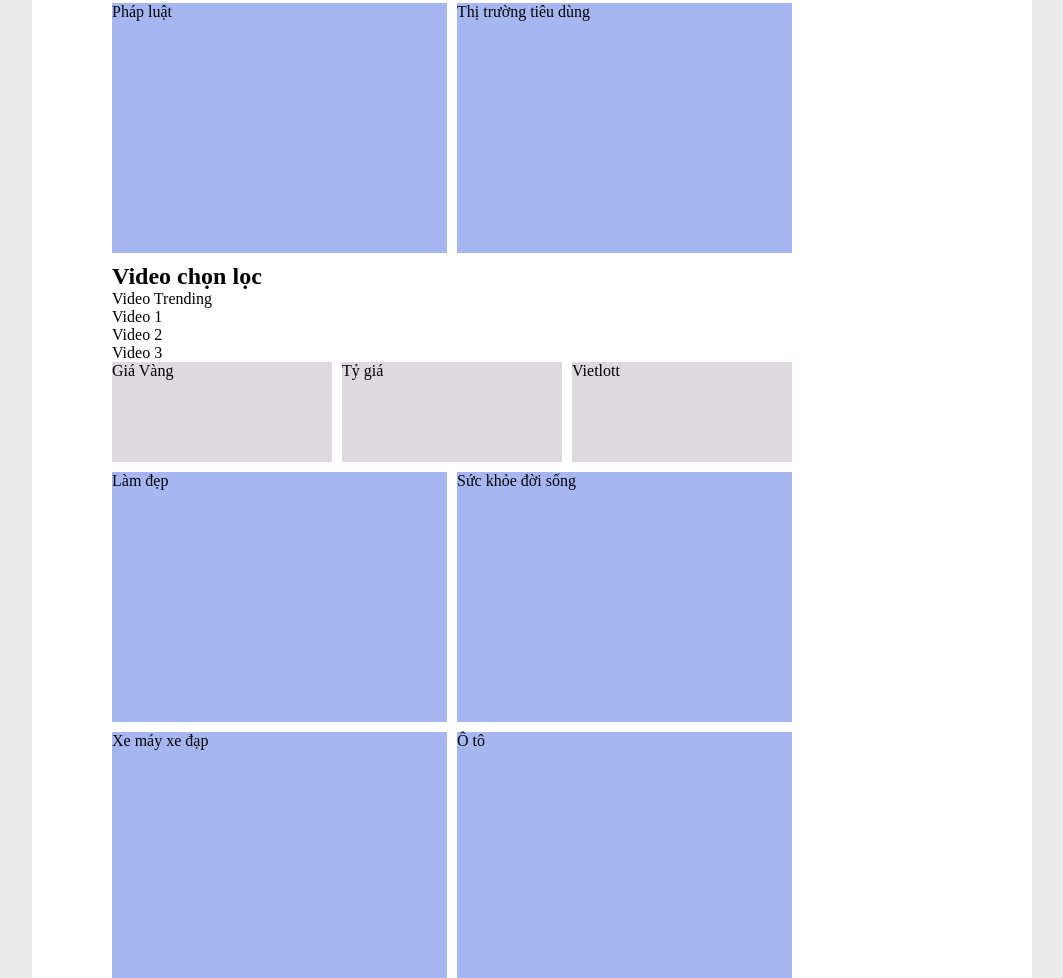
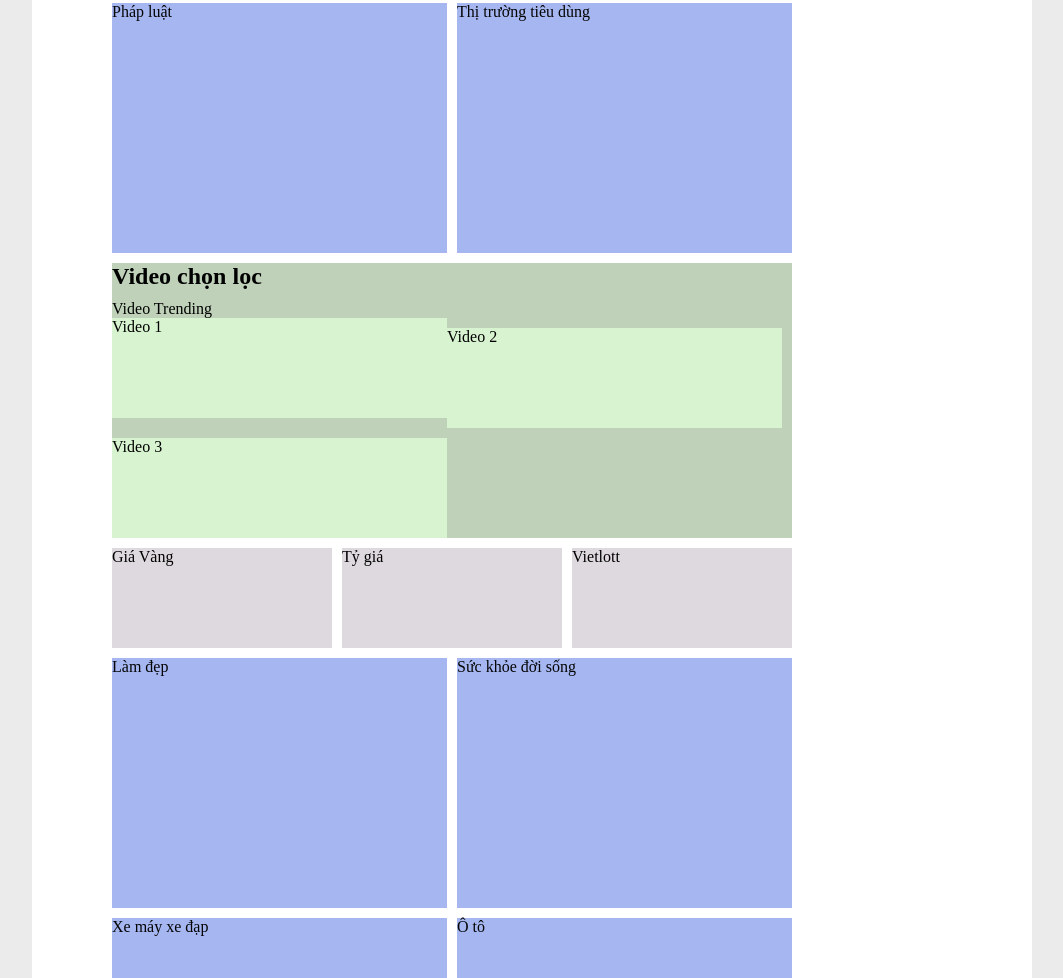
Before and after one commit to Vanchiendtvt/BaiTap2, a plain HTML site: page index.html in a window 1280 px wide. Shown: the part 1047-2025 px from the top of the page, without its empty margins (108-1171 px from the left). Drawn offline with Linux system fonts and the light colour scheme.

Commit message:
Update style.css

```diff
--- a/style.css
+++ b/style.css
@@ -155,13 +155,13 @@ color: white;
 }
 
 
-#Video{
+#video{
     background:#bfd1b9;
     width: 680px;
     float: left;
     margin-bottom: 10px;
   }
-#Video h2{
+#video h2{
     background:#bfd1b9;
     width: 680px;
     float: left;
@@ -174,13 +174,13 @@ color: white;
     float: left;
     margin-right: 10px;
   }
-#Video2 div{
+#video2 div{
     background:#d8f3d0;
     width: 335px;
     height: 100px;
     float: left;
   }
-  #Video2 div:nth-child(2){
+  #video2 div:nth-child(2){
     margin: 10px 0px;
   }
 #giaVangTyGia{
```
